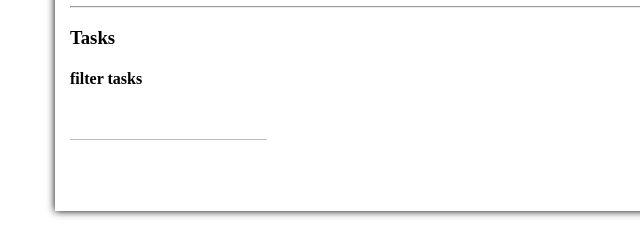
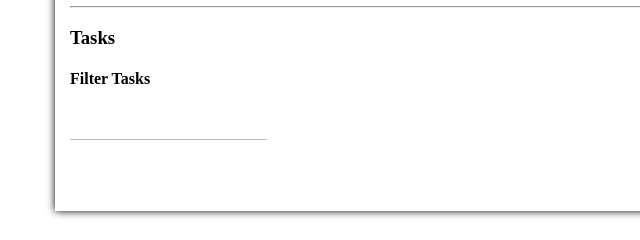
Before and after one commit to Youssef1khalil/to_do_list, a plain HTML site: page index.html in a window 1280 px wide. Shown: the part 184-424 px from the top of the page, 0-640 px from the left. Drawn offline with Linux system fonts and the light colour scheme.

Commit message:
small changes

```diff
--- a/index.html
+++ b/index.html
@@ -22,7 +22,7 @@
       <hr />
       <div class="tasks-part">
         <h3 class="tasks">Tasks</h3>
-        <h4>filter tasks</h4>
+        <h4>Filter Tasks</h4>
         <input type="text" id="filter-tasks" class="task-input" />
         <ul></ul>
         <div class="button">
```
